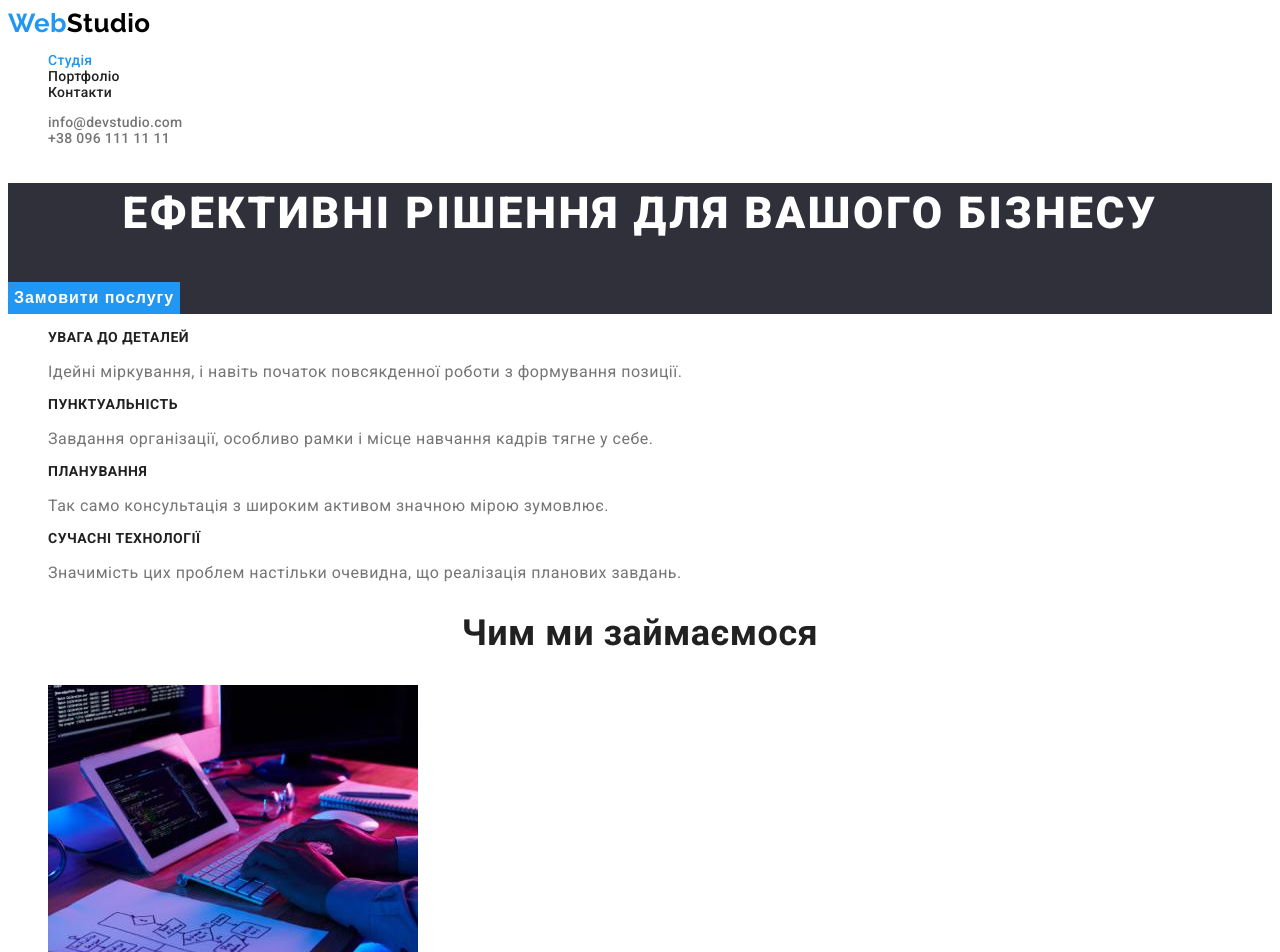
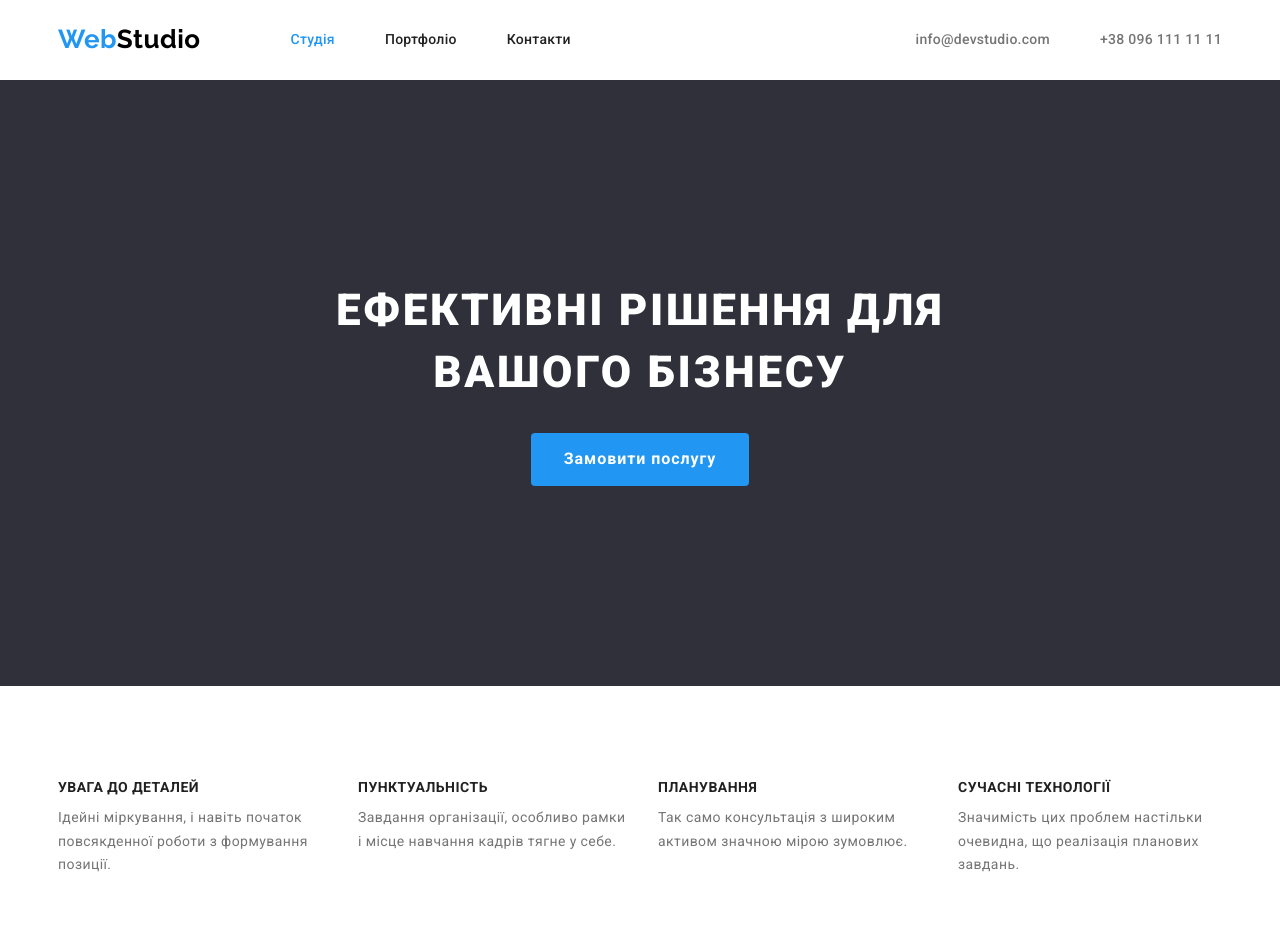
Before and after one commit to Kaffaborn/goit-markup-hw-03, a plain HTML site: page index.html in a window 1280 px wide. Shown: the top 952 px of the page. Drawn offline with nearby package versions, Linux system fonts and the light colour scheme.

Commit message:
начинает делать дз

```diff
--- a/css/styles.css
+++ b/css/styles.css
@@ -11,6 +11,10 @@
     --logo-blck-part :#000000;
 }
 
+h1,h2,h3,h4,p,ul{
+    margin:0;
+}
+
 body {
    background-color: var(--primary-white-color);
    color: var(--primary-text-color);
@@ -20,11 +24,14 @@ body {
 
 .list{
     list-style:none;
+    padding: 0;
 }
 
 .btn{
     cursor: pointer;
     border: none;
+    border: 1px solid transparent;
+    border-radius: 4px;
 }
 
 .section-title {
@@ -38,7 +45,22 @@ body {
     display: none;
 }
 
+.container{
+    width: 1200px;
+    margin:0 auto;
+    padding-left: 18px;
+    padding-right: 18px;
+}
 /* Header */
+.container.nav{
+    display: flex;
+}
+
+.nav{
+    display: flex;
+    align-items: center;
+}
+
 .logo{
     font-family: 'Raleway', sans-serif;
     font-weight: 700;
@@ -46,6 +68,10 @@ body {
     line-height: 1.2;
     text-decoration: none;
     color:var(--logo-blck-part);
+
+    margin-right: 90px;
+    padding-top: 24px;
+    padding-bottom: 25px;
 }
 
 .logo .first-part{
@@ -53,9 +79,14 @@ body {
 }
 
 /* Site navigation */
+
 .site-nav .link{
     color: var(--title-text-color);
     text-decoration: none;
+
+    display: block;
+    padding-top: 32px;
+    padding-bottom: 32px;
 }
 .site-nav .link:hover,
 .site-nav .link:focus,
@@ -69,9 +100,20 @@ body {
     font-size: 14px;
     line-height: 1.14;
     letter-spacing: 0.02em;
+
+    display: flex;
 }
 
+.site-nav .item:not(:last-child){
+    margin-right: 50px;
+}
+
+
 /* Contacts */
+.contact{
+    margin-left: auto;
+}
+
 .contact .link{
     color: var(--primary-text-color);
     text-decoration: none;
@@ -80,9 +122,15 @@ body {
 .contact .link:focus{
     color: var(--accent-color);
 }
+.contact .item:not(:last-child){
+    margin-right: 50px
+}
 /* Hero */
 .hero {
     background-color: var(--secondary-bg-color);
+    padding-top: 200px;
+    padding-bottom: 200px;
+    text-align: center;
 }
 .hero-title{
     color: var(--primary-white-color);
@@ -90,8 +138,11 @@ body {
     font-size: 44px;
     line-height: 1.4;
     letter-spacing: 0.06em;
+    text-transform: uppercase;
+
     text-align: center;
-    text-transform: uppercase;
+    margin-top: 0;
+    margin-bottom: 30px;
 }
 .hero .btn{
     background-color: var(--accent-color);
@@ -100,6 +151,12 @@ body {
     font-size: 16px;
     line-height: 1.9;
     letter-spacing: 0.06em;
+
+    display: inline-block;
+    margin:0 auto;
+    min-width: 215px;
+    padding: 10px 32px;
+
 }
 .hero .btn:hover,
 .hero .btn:focus{
@@ -107,21 +164,50 @@ body {
 }
 
 /* Features */
+.features{
+margin-top: 94px;
+}
+.features .list{
+    display: flex;
+}
+
+.features .item:not(:last-child) {
+    margin-right: 30px;
+}
+
 .feature{
     color: var(--title-text-color);
     font-size: 14px;
     line-height: 1.14;
+    margin-bottom: 10px;
 }
-.feature>.text{
+.item .text{
     font-size: 14px;
     line-height: 1.7;
+    letter-spacing: 0.03em;
+
+    min-width: 270px;
 }
 /* What we do */
+.what-we-do{
+margin-top: 94px;
+}
+.what-we-do .list {
+    display: flex;
+}
 
+.what-we-do .section-title{
+    margin-bottom: 50px;
+}
+
+.what-we-do .item:not(:last-child){
+    margin-right: 30px;
+}
 /* Team */
 .team{
-    background-color:var(--team-bg-color);
+    margin-top: 94px;
 }
+
 .name{
     color: var(--title-text-color);
     font-weight: 500;
@@ -134,9 +220,8 @@ body {
     line-height: 1.18;
     text-align: center;
 }
-.team-cards{
-    background-color: var(--primary-white-color);
-}
+
+
 /* Footer */
 .footer{
     background-color: var(--secondary-bg-color);
--- a/index.html
+++ b/index.html
@@ -9,107 +9,113 @@
       href="https://fonts.googleapis.com/css2?family=Raleway:wght@700&family=Roboto:wght@400;500;700;900&display=swap"
       rel="stylesheet"
     />
+    <link
+      rel="stylesheet"
+      href="https://cdnjs.cloudflare.com/ajax/libs/modern-normalize/1.1.0/modern-normalize.min.css"
+    />
     <link rel="stylesheet" href="./css/styles.css" />
   </head>
   <body>
     <header>
-      <nav>
-        <a href="./index.html" lang="en" class="logo"><span class="first-part">Web</span>Studio</a>
+      <div class="container nav">
+        <nav class="nav">
+          <a href="./index.html" lang="en" class="logo"
+            ><span class="first-part">Web</span>Studio</a
+          >
           <ul class="site-nav list">
-          <li><a href="./index.html" class="link current">Студія</a></li>
-          <li><a href="./portfolio.html" class="link">Портфоліо</a></li>
-          <li><a href="#" class="link">Контакти</a></li>
+            <li class="item"><a href="./index.html" class="link current">Студія</a></li>
+            <li class="item"><a href="./portfolio.html" class="link">Портфоліо</a></li>
+            <li class="item"><a href="#" class="link">Контакти</a></li>
           </ul>
         </nav>
         <ul class="contact list">
-        <li><a href="mailto:info@devstudio.com" class="link">info@devstudio.com</a></li>
-        <li><a href="tel:+380961111111" class="link">+38 096 111 11 11</a></li>
+          <li class="item">
+            <a href="mailto:info@devstudio.com" class="link">info@devstudio.com</a>
+          </li>
+          <li class="item"><a href="tel:+380961111111" class="link">+38 096 111 11 11</a></li>
         </ul>
+      </div>
     </header>
     <main>
       <!--Шапка-->
       <section class="hero">
-        <h1 class="hero-title">Ефективні рішення для вашого бізнесу</h1>
+        <h1 class="hero-title">Ефективні рішення для<br />вашого бізнесу</h1>
         <button type="button" class="btn">Замовити послугу</button>
       </section>
       <!--Особливості-->
-      <section class="section">
+      <section class="features">
+        <div class="container">
           <h2 class="hidden">Особливості</h2>
-        <ul class="features list">
-          <li>
+          <ul class="list">
+            <li class="item">
               <h3 class="feature">УВАГА ДО ДЕТАЛЕЙ</h3>
               <p class="text">
                 Ідейні міркування, і навіть початок повсякденної роботи з формування позиції.
               </p>
             </li>
-          <li>
+            <li class="item">
               <h3 class="feature">ПУНКТУАЛЬНІСТЬ</h3>
               <p class="text">
                 Завдання організації, особливо рамки і місце навчання кадрів тягне у себе.
               </p>
             </li>
-          <li>
+            <li class="item">
               <h3 class="feature">ПЛАНУВАННЯ</h3>
               <p class="text">Так само консультація з широким активом значною мірою зумовлює.</p>
             </li>
-          <li>
+            <li class="item">
               <h3 class="feature">СУЧАСНІ ТЕХНОЛОГІЇ</h3>
               <p class="text">
                 Значимість цих проблем настільки очевидна, що реалізація планових завдань.
               </p>
             </li>
           </ul>
+        </div>
       </section>
       <!--Чим ми займаємося-->
-      <section class="section">
+      <section class="what-we-do">
+        <div class="container">
           <h2 class="section-title">Чим ми займаємося</h2>
-        <ul class="what-we-do list">
-          <li>
+          <ul class="list">
+            <li class="item">
               <img src="./images/person-typing.jpg" alt="людина працює" width="370" />
             </li>
-          <li>
+            <li class="item">
               <img
                 src="./images/person-holding-a-phone.jpg"
                 alt="людина тримає телефон"
                 width="370"
               />
             </li>
-          <li>
+            <li class="item">
               <img src="./images/tablet.jpg" alt="людина тримає планшет" width="370" />
             </li>
           </ul>
+        </div>
       </section>
       <!--Команда-->
       <section class="team">
         <h2 class="section-title">Наша команда</h2>
         <ul class="list">
           <li>
-            <div class="team-cards">
             <img src="./images/igor.jpg" alt="людина" width="270" />
             <h3 class="name">Ігор Дем'яненко</h3>
             <p class="position">Product Designer</p>
-            </div>
           </li>
           <li>
-            <div class="team-cards">
             <img src="./images/olga.jpg" alt="людина" width="270" />
             <h3 class="name">Ольга Рєпіна</h3>
             <p class="position">Frontend Developer</p>
-            </div>
           </li>
           <li>
-            <div class="team-cards">
             <img src="./images/mykola.jpg" alt="людина" width="270" />
             <h3 class="name">Микола Тарасов</h3>
             <p class="position">Marketing</p>
-            </div>
           </li>
           <li>
-            <div class="team-cards">
             <img src="./images/michael.jpg" alt="людина" width="270" />
             <h3 class="name">Михайло Єрмаков</h3>
             <p class="position">UI Designer</p>
-            </div>
           </li>
         </ul>
       </section>
```
Also changed, not shown: portfolio.html (+4 -0 lines). Lines whose indentation alone changed are shown as unchanged.
